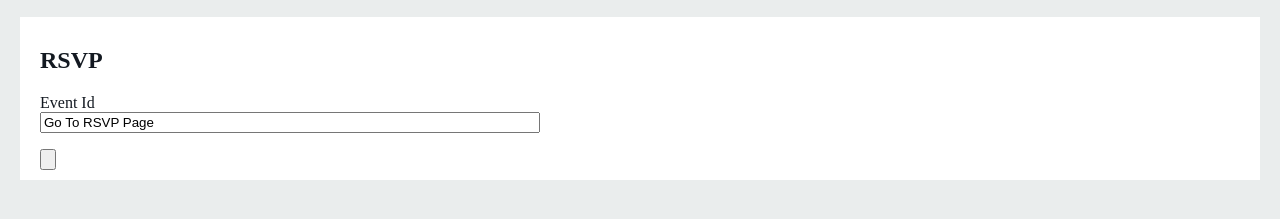
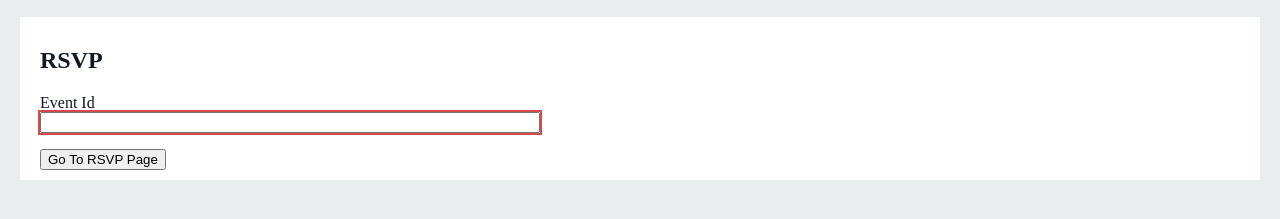
Before and after one commit to CandaceCandyM/CM-Events, a website built with webpack: page Frontend/src/index.html in a window 1280 px wide. Shown: the part 139-358 px from the top of the page. Built offline with nearby package versions, Linux system fonts and the light colour scheme.

Commit message:
Everything Works

```diff
--- a/Frontend/src/index.html
+++ b/Frontend/src/index.html
@@ -29,9 +29,9 @@
         <form class="card-content" id="create-form">
             <p class="form-field">
                 <label>Event Id</label>
-                <input type="text" value="Go To RSVP Page" required class="validated-field" id="event-id-field">
+                <input type="text" required class="validated-field" id="event-id-field">
             </p>
-            <input type="button" onclick="redirect()">
+            <input type="button" value="Go To RSVP Page" onclick="redirect()">
         </form>
     </div>
 </body>
```
